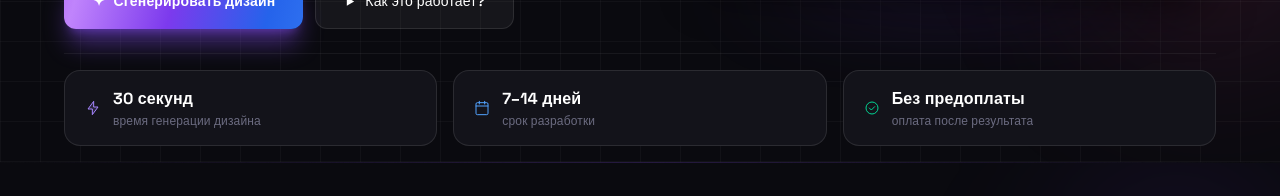
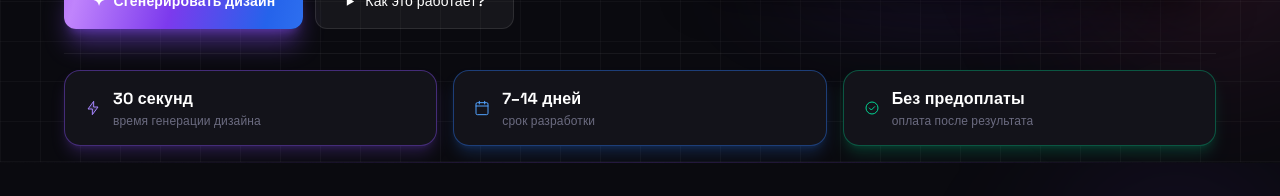
Before and after one commit to Artem-krivko/gotovo, a Next.js app: page / in a window 1280 px wide. Shown: the part 544-740 px from the top of the page. Built offline with nearby package versions, Linux system fonts and the light colour scheme; no server answers.

Commit message:
fix: акцентные border + glow на карточках Hero главной

```diff
--- a/app/page.tsx
+++ b/app/page.tsx
@@ -192,12 +192,12 @@ function Hero() {
 
         <div className="reveal-up delay-4 mt-6 grid grid-cols-3 gap-2 border-t border-white/[0.06] py-4 sm:gap-4">
           {[
-            { icon: <BoltIcon />, value: "30 секунд", label: "время генерации дизайна", color: "text-violet-400" },
-            { icon: <CalendarIcon />, value: "7–14 дней", label: "срок разработки", color: "text-blue-400" },
-            { icon: <CheckCircleIcon />, value: "Без предоплаты", label: "оплата после результата", color: "text-emerald-400" },
+            { icon: <BoltIcon />, value: "30 секунд", label: "время генерации дизайна", color: "text-violet-400", border: "border-violet-500/40", glow: "shadow-lg shadow-violet-500/20" },
+            { icon: <CalendarIcon />, value: "7–14 дней", label: "срок разработки", color: "text-blue-400", border: "border-blue-500/40", glow: "shadow-lg shadow-blue-500/20" },
+            { icon: <CheckCircleIcon />, value: "Без предоплаты", label: "оплата после результата", color: "text-emerald-400", border: "border-emerald-500/40", glow: "shadow-lg shadow-emerald-500/20" },
           ].map((m) => (
             <div key={m.label}
-              className="flex items-center gap-3 rounded-2xl border border-white/10 bg-[#13131A] px-3 py-4 sm:px-5">
+              className={`flex items-center gap-3 rounded-2xl border ${m.border} bg-[#13131A] px-3 py-4 ${m.glow} sm:px-5`}>
               <span className={`shrink-0 ${m.color}`}>{m.icon}</span>
               <div className="min-w-0">
                 <p className="truncate text-sm font-bold text-white sm:text-base">{m.value}</p>
```
